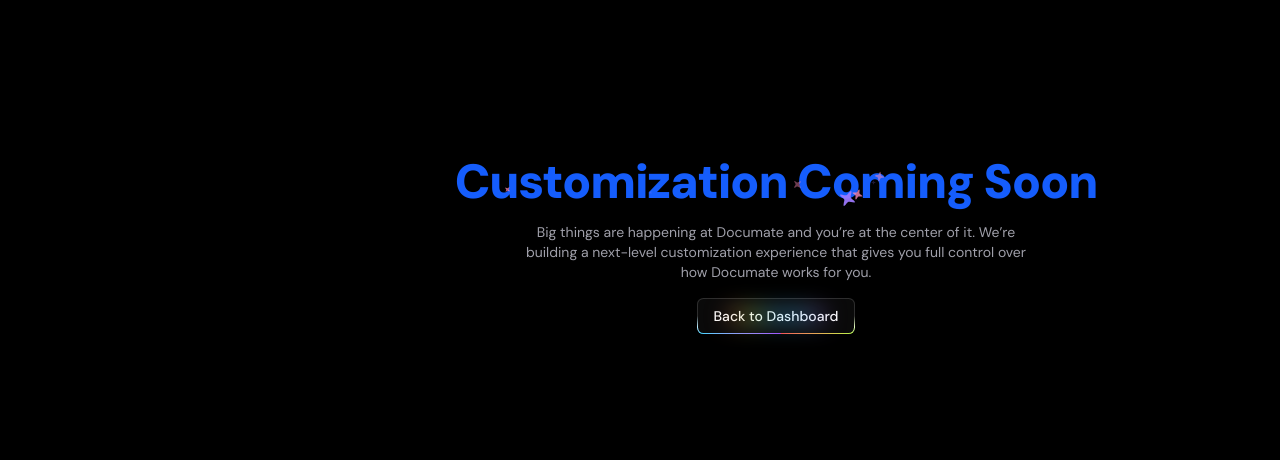
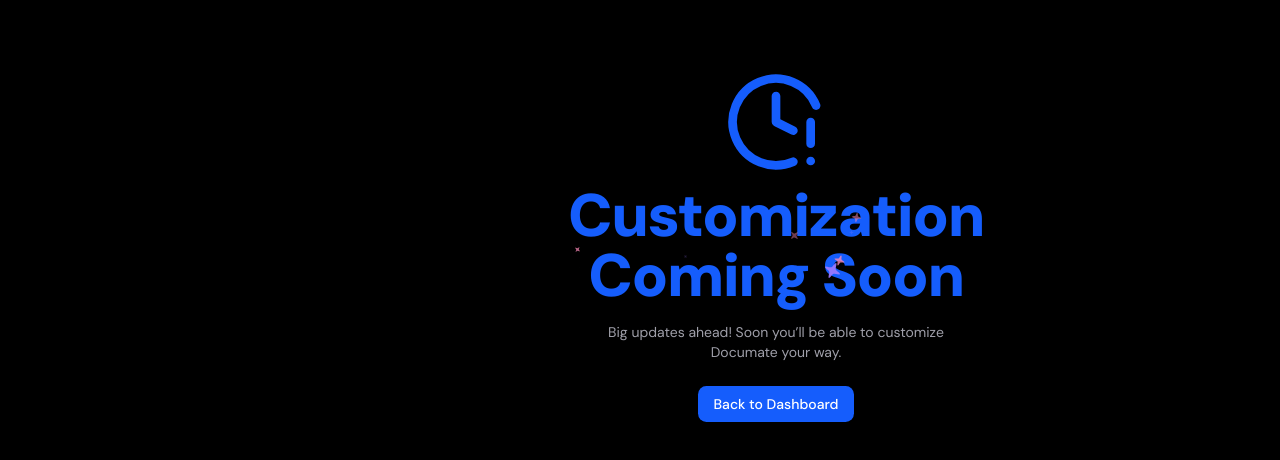
Before and after one commit to jmdev-git/Documate, a Next.js app: page /dashboard/coming-soon in a window 1280 px wide. Shown: the part 154-614 px from the top of the page. Built offline with nearby package versions, Linux system fonts and the light colour scheme; no server answers.

Commit message:
Latest Update

```diff
--- a/app/dashboard/_components/AppSidebar.jsx
+++ b/app/dashboard/_components/AppSidebar.jsx
@@ -6,7 +6,6 @@
   EllipsisVerticalIcon,
   LayoutGrid,
   SquarePen,
-  Table2,
   UserSearch,
 } from "lucide-react";
 import { useSession } from "next-auth/react";
--- a/app/dashboard/coming-soon/page.jsx
+++ b/app/dashboard/coming-soon/page.jsx
@@ -3,33 +3,34 @@
 import { Button } from "@/components/ui/button";
 import { useRouter } from "next/navigation";
 import { SparklesText } from "@/components/ui/sparkles-text";
-import { RainbowButton } from "@/components/ui/rainbow-button";
+import { Magnetic } from "@/components/motion-primitives/magnetic";
+import { ClockAlert } from "lucide-react";
 
 const CustomizeSoon = () => {
   const router = useRouter();
 
   return (
-    <div className="text-center space-y-2 w-full  fixed md:ml-34 top-1/2 left-1/2 -translate-x-1/2 -translate-y-1/2 px-4">
+    <div className="text-center space-y-2 w-full  fixed md:ml-34 top-1/2 left-1/2 -translate-x-1/2 -translate-y-1/2 px-4 max-w-lg mx-auto">
+      <ClockAlert className="m-auto text-primary md:size-26 size-20 mb-3" />
       <SparklesText
-        className={
-          "text-4xl md:text-5xl font-bold text-primary tracking-tight mb-4"
-        }
+        className={"text-4xl md:text-6xl font-bold text-primary tracking-tight mb-4"}
       >
         Customization Coming Soon
       </SparklesText>
 
-      <p className="text-sm text-muted-foreground max-w-lg mx-auto mb-4">
-        Big things are happening at Documate and you’re at the center of it.
-        We’re building a next-level customization experience that gives you full
-        control over how Documate works for you.
+      <p className="text-sm text-muted-foreground mb-6 md:w-96 w-full m-auto">
+        Big updates ahead! Soon you’ll be able to customize Documate your way.
       </p>
 
-      <RainbowButton
-        onClick={() => router.push("/dashboard")}
-        variant="outline"
-      >
-        Back to Dashboard
-      </RainbowButton>
+      <Magnetic>
+        <Button
+          variant="primary"
+          className={"bg-primary text-white cursor-pointer"}
+          onClick={() => router.push("/dashboard")}
+        >
+          Back to Dashboard
+        </Button>
+      </Magnetic>
     </div>
   );
 };
```
